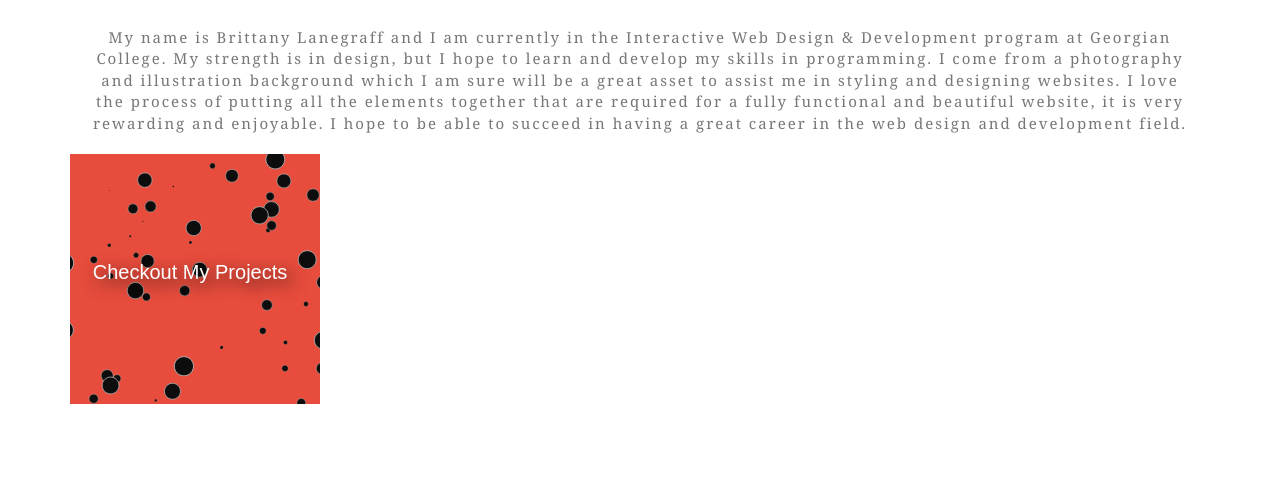
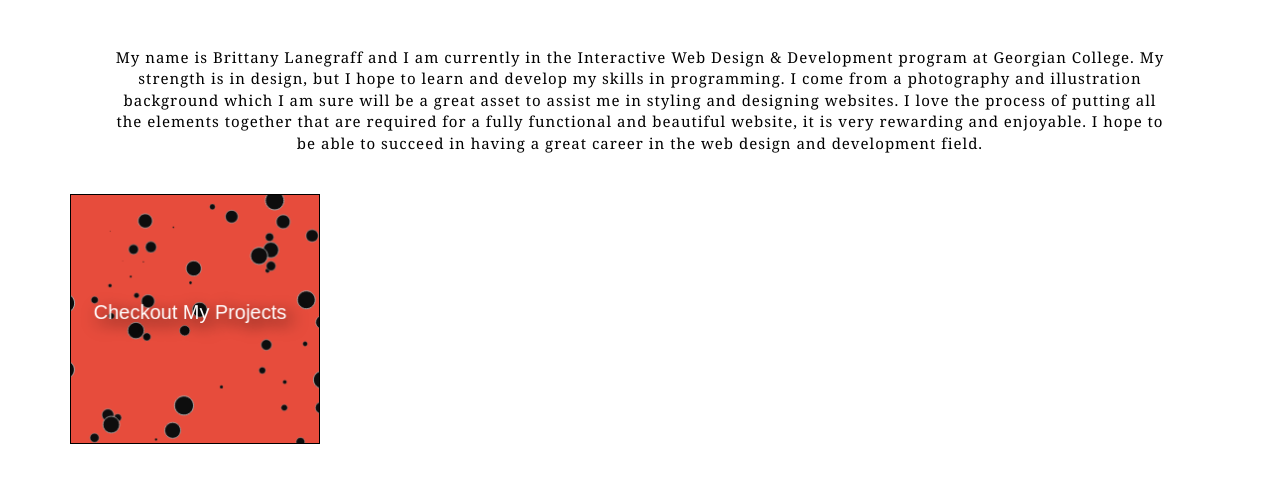
Before and after one commit to blanegraff/banner-ad, a plain HTML site: page index.html in a window 1280 px wide. Shown: the part 224-706 px from the top of the page. Drawn offline with Linux system fonts and the light colour scheme; a web font is replaced by a local one.

Commit message:
Added files via upload

```diff
--- a/content/style.css
+++ b/content/style.css
@@ -9,6 +9,7 @@ body {
 canvas[resize] {
     width: 250px;
     height: 250px;
+    border: 1px solid black;
 }
 
 img#logo {
@@ -26,6 +27,7 @@ h3 {
 #firstParagraph {
     text-align: center;
     padding: 10px;
-    letter-spacing: 2px;
-    margin: 10px;
+    letter-spacing: 1px;
+    margin: 30px;
+    color: black;
 }
```
